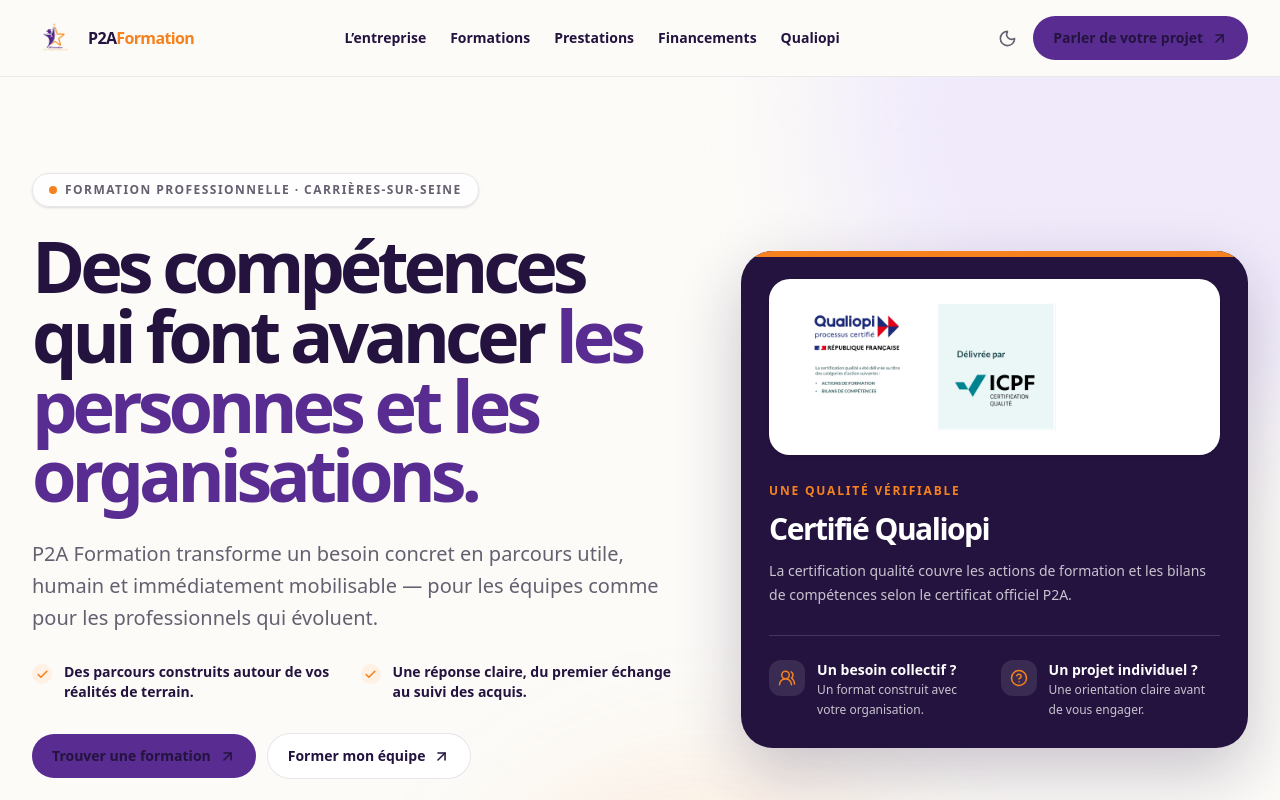
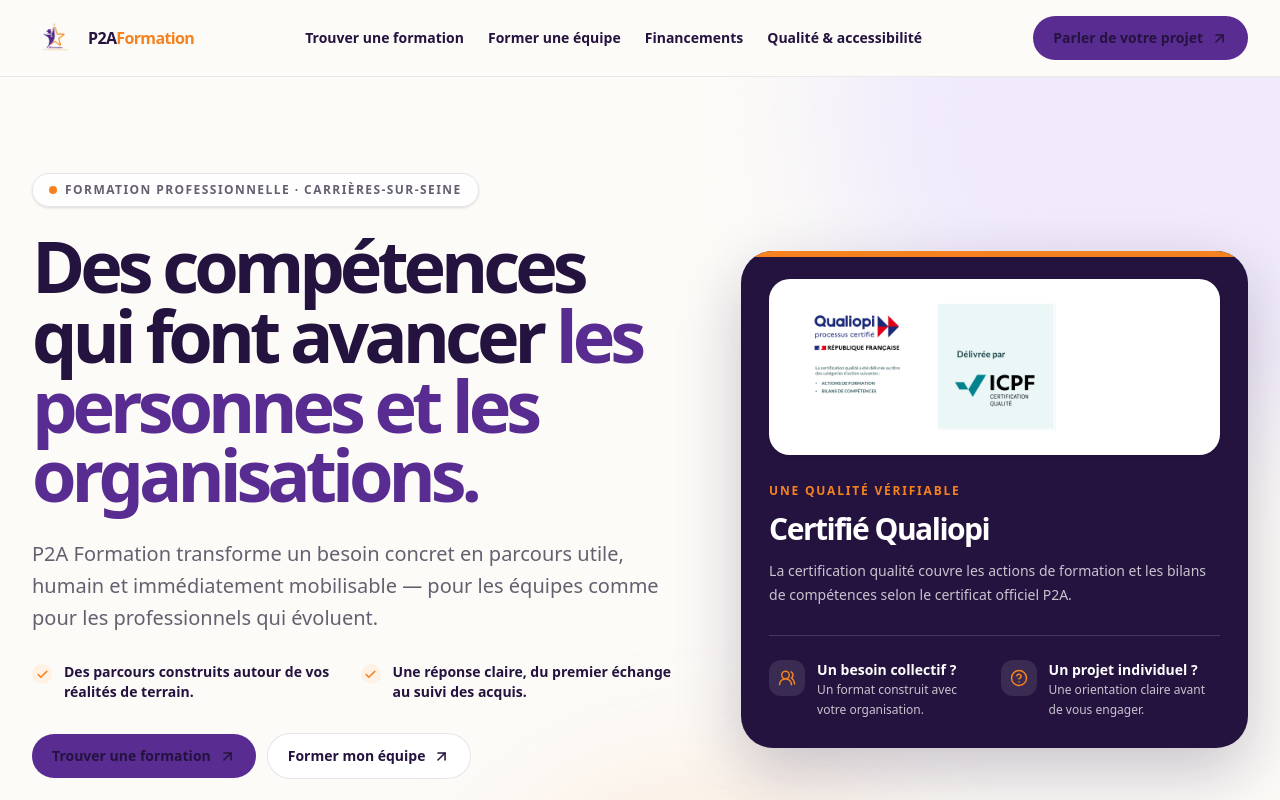
Before and after one commit to Monoru1/p2a, a React (Vite) app: page / in a window 1280 px wide. Shown: the top 800 px of the page. Built offline with nearby package versions, Linux system fonts and the light colour scheme.

Commit message:
feat(navigation): orient visitors by their training goal

```diff
--- a/src/components/layout/Header.tsx
+++ b/src/components/layout/Header.tsx
@@ -1,8 +1,98 @@
-import { Menu, X } from 'lucide-react';
-import { useState } from 'react';
+import { ArrowUpRight, Building2, GraduationCap, Menu, X } from 'lucide-react';
+import { useEffect, useId, useState } from 'react';
 import { Link, NavLink } from 'react-router-dom';
 import { Button } from '../ui/Button';
-import { ThemeToggle } from '../ui/ThemeToggle';
 
-const links = [{ to: '/entreprise', label: 'L’entreprise' }, { to: '/formations', label: 'Formations' }, { to: '/prestations', label: 'Prestations' }, { to: '/financements', label: 'Financements' }, { to: '/qualiopi', label: 'Qualiopi' }];
-export function Header() { const [open, setOpen] = useState(false); return <header className="sticky top-0 z-50 border-b border-p2a-line/80 bg-p2a-canvas/90 backdrop-blur-xl"><div className="mx-auto flex h-[76px] max-w-7xl items-center justify-between px-5 lg:px-8"><Link to="/" className="flex items-center gap-3" aria-label="P2A Formation — Accueil"><img src="/p2a-logo.png" className="h-11 w-11 object-contain" alt=""/><span className="text-base font-extrabold tracking-[-0.04em]">P2A<span className="text-p2a-orange">Formation</span></span></Link><nav className="hidden items-center gap-6 lg:flex">{links.map(l => <NavLink className={({isActive}) => `text-sm font-bold ${isActive ? 'text-p2a-violet' : 'text-p2a-muted hover:text-p2a-ink'}`} to={l.to} key={l.to}>{l.label}</NavLink>)}</nav><div className="hidden items-center gap-2 lg:flex"><ThemeToggle/><Button to="/contact">Parler de votre projet</Button></div><div className="flex items-center gap-1 lg:hidden"><ThemeToggle/><button onClick={() => setOpen(!open)} aria-expanded={open} className="rounded-full p-2 text-p2a-ink">{open ? <X /> : <Menu />}</button></div></div>{open && <nav className="border-t border-p2a-line bg-p2a-canvas px-5 py-5 lg:hidden">{links.map(l => <NavLink onClick={() => setOpen(false)} className="block rounded-xl px-3 py-3 font-bold hover:bg-p2a-violet-soft" to={l.to} key={l.to}>{l.label}</NavLink>)}<Button to="/contact" className="mt-3 w-full">Parler de votre projet</Button></nav>}</header>; }
+const primaryLinks = [
+  { to: '/formations', label: 'Trouver une formation' },
+  { to: '/entreprise', label: 'Former une équipe' },
+  { to: '/financements', label: 'Financements' },
+  { to: '/qualiopi', label: 'Qualité & accessibilité' },
+];
+
+const secondaryLinks = [
+  { to: '/prestations', label: 'Nos prestations' },
+  { to: '/entreprise', label: 'P2A Formation' },
+];
+
+export function Header() {
+  const [isOpen, setIsOpen] = useState(false);
+  const menuId = useId();
+
+  useEffect(() => {
+    const closeOnEscape = (event: KeyboardEvent) => {
+      if (event.key === 'Escape') setIsOpen(false);
+    };
+
+    window.addEventListener('keydown', closeOnEscape);
+    return () => window.removeEventListener('keydown', closeOnEscape);
+  }, []);
+
+  const closeMenu = () => setIsOpen(false);
+
+  return (
+    <header className="sticky top-0 z-50 border-b border-p2a-line/80 bg-p2a-canvas/90 backdrop-blur-xl">
+      <div className="mx-auto flex h-[76px] max-w-7xl items-center justify-between px-5 lg:px-8">
+        <Link to="/" className="flex items-center gap-3" aria-label="P2A Formation — Accueil">
+          <img src="/p2a-logo.png" className="h-11 w-11 object-contain" alt="" />
+          <span className="text-base font-extrabold tracking-[-0.04em]">P2A<span className="text-p2a-orange">Formation</span></span>
+        </Link>
+
+        <nav className="hidden items-center gap-6 lg:flex" aria-label="Navigation principale">
+          {primaryLinks.map((link) => (
+            <NavLink
+              className={({ isActive }) => `text-sm font-bold transition-colors ${isActive ? 'text-p2a-violet' : 'text-p2a-muted hover:text-p2a-ink'}`}
+              to={link.to}
+              key={link.to}
+            >
+              {link.label}
+            </NavLink>
+          ))}
+        </nav>
+
+        <div className="hidden items-center gap-2 lg:flex">
+          <Button to="/contact">Parler de votre projet</Button>
+        </div>
+
+        <div className="flex items-center lg:hidden">
+          <button
+            type="button"
+            onClick={() => setIsOpen((value) => !value)}
+            aria-expanded={isOpen}
+            aria-controls={menuId}
+            aria-label={isOpen ? 'Fermer le menu' : 'Ouvrir le menu'}
+            className="rounded-full p-2 text-p2a-ink transition-colors hover:bg-p2a-violet-soft"
+          >
+            {isOpen ? <X /> : <Menu />}
+          </button>
+        </div>
+      </div>
+
+      {isOpen && (
+        <nav id={menuId} className="border-t border-p2a-line bg-p2a-canvas px-5 pb-6 pt-5 shadow-[0_18px_35px_rgba(36,19,63,.08)] lg:hidden" aria-label="Navigation mobile">
+          <p className="text-xs font-extrabold uppercase tracking-[.15em] text-p2a-muted">Comment pouvons-nous vous aider ?</p>
+          <div className="mt-4 grid gap-3">
+            <Link onClick={closeMenu} to="/formations" className="group flex items-center gap-4 rounded-2xl border border-p2a-line bg-white p-4 transition hover:border-p2a-violet hover:bg-p2a-violet hover:text-white">
+              <span className="grid h-11 w-11 shrink-0 place-items-center rounded-xl bg-p2a-violet-soft text-p2a-violet group-hover:bg-white/15 group-hover:text-white"><GraduationCap size={21} /></span>
+              <span className="min-w-0 flex-1"><span className="block font-extrabold">Je cherche une formation</span><span className="mt-1 block text-sm text-p2a-muted group-hover:text-white/75">Explorer les parcours adaptés à mon besoin.</span></span>
+              <ArrowUpRight className="shrink-0 text-p2a-orange" size={20} />
+            </Link>
+            <Link onClick={closeMenu} to="/entreprise" className="group flex items-center gap-4 rounded-2xl border border-p2a-line bg-white p-4 transition hover:border-p2a-violet hover:bg-p2a-violet hover:text-white">
+              <span className="grid h-11 w-11 shrink-0 place-items-center rounded-xl bg-p2a-orange-soft text-p2a-orange group-hover:bg-white/15"><Building2 size={21} /></span>
+              <span className="min-w-0 flex-1"><span className="block font-extrabold">Je forme une équipe</span><span className="mt-1 block text-sm text-p2a-muted group-hover:text-white/75">Construire une réponse utile pour mon organisation.</span></span>
+              <ArrowUpRight className="shrink-0 text-p2a-orange" size={20} />
+            </Link>
+          </div>
+          <div className="mt-5 grid grid-cols-2 gap-x-4 border-t border-p2a-line pt-4">
+            {[...primaryLinks.slice(2), ...secondaryLinks].map((link) => (
+              <NavLink key={link.label} onClick={closeMenu} to={link.to} className="rounded-lg py-3 text-sm font-bold text-p2a-muted transition-colors hover:text-p2a-violet">
+                {link.label}
+              </NavLink>
+            ))}
+          </div>
+          <Button to="/contact" onClick={closeMenu} className="mt-5 w-full">Parler de votre projet</Button>
+        </nav>
+      )}
+    </header>
+  );
+}
```
